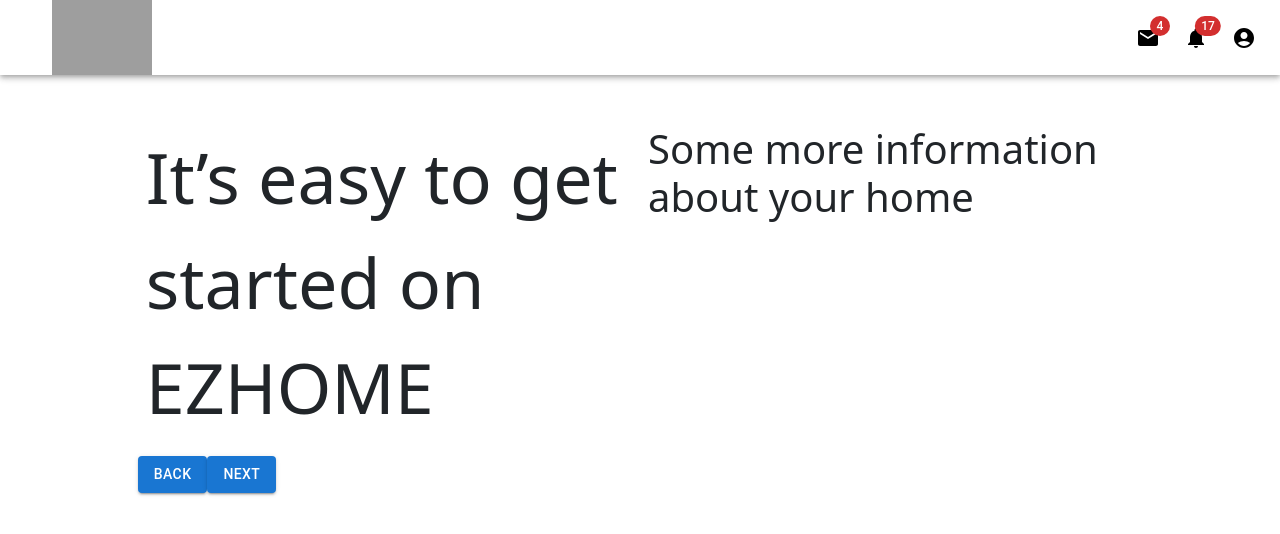
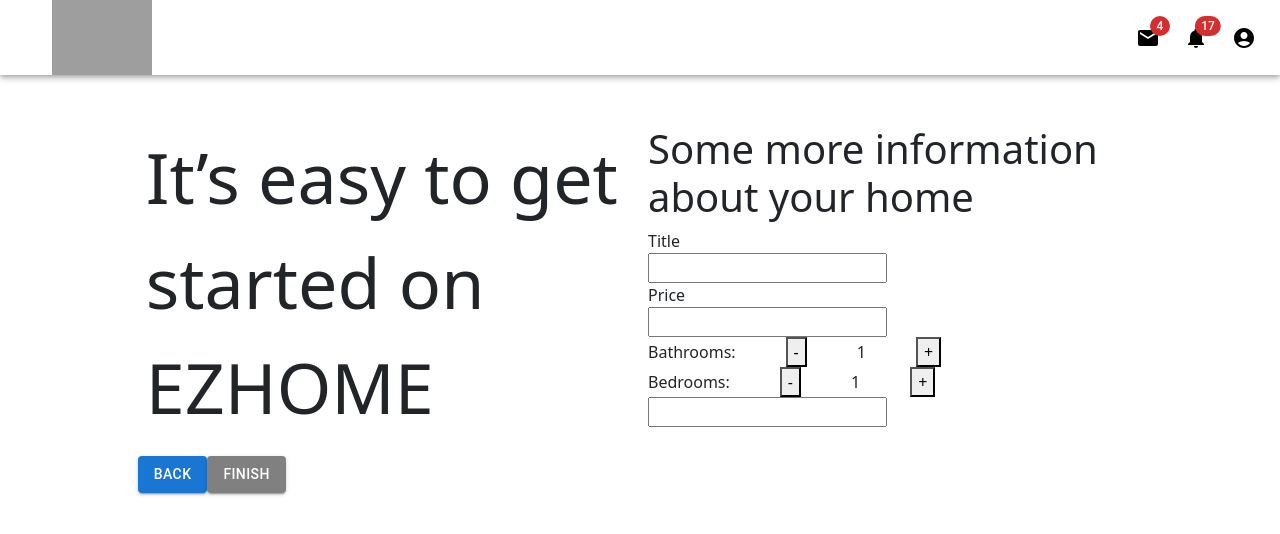
Before and after one commit to hungnkb/MD6_EZHOME_FinalCase, a React (Create React App) app in the folder frontend/: page /create-home2/4 in a window 1280 px wide. Shown: the top 534 px of the page. Built offline with nearby package versions, Linux system fonts and the light colour scheme; grey boxes are pictures that could not be loaded; a web font is replaced by a local one.

Commit message:
create-home

```diff
--- a/frontend/src/pages/home-action/create-home/createHome23.js
+++ b/frontend/src/pages/home-action/create-home/createHome23.js
@@ -7,6 +7,7 @@ import { Button } from '@mui/material';
 import { useNavigate } from 'react-router-dom';
 import { useDispatch, useSelector } from 'react-redux';
 import { useDropzone } from 'react-dropzone';
+import { setFiles } from '../../../redux/features/homeSlice';
 
 const Item = styled(Paper)(({ theme }) => ({
   backgroundColor: theme.palette.mode === 'dark' ? '#1A2027' : '#fff',
@@ -28,10 +29,13 @@ export default function CreateHome23() {
   }, []);
 
   const { getRootProps, getInputProps, isDragActive } = useDropzone({ onDrop });
-
+  console.log(currentState);
   useEffect(() => {
     if (images.length > 0) {
+      dispatch(setFiles(images))
       setCheck(true);
+    } else if (currentState.files?.length > 0) {
+      setImages(currentState.files)
     }
   }, [images]);
   return (
--- a/frontend/src/pages/home-action/create-home/createHome24.js
+++ b/frontend/src/pages/home-action/create-home/createHome24.js
@@ -1,32 +1,78 @@
-import React, { useState, useCallback } from 'react';
-import { styled } from '@mui/material/styles';
+import React, { useState, useEffect } from 'react';
 import Box from '@mui/material/Box';
-import Paper from '@mui/material/Paper';
 import Grid from '@mui/material/Unstable_Grid2';
 import { Button } from '@mui/material';
 import { useNavigate } from 'react-router-dom';
 import { useDispatch, useSelector } from 'react-redux';
-import { useDropzone } from 'react-dropzone';
-
-const Item = styled(Paper)(({ theme }) => ({
-  backgroundColor: theme.palette.mode === 'dark' ? '#1A2027' : '#fff',
-  ...theme.typography.body2,
-  padding: theme.spacing(1),
-  textAlign: 'center',
-  color: theme.palette.text.secondary,
-}));
+import { setBath, setBed, setDesc, setPrice, setTitle } from '../../../redux/features/homeSlice';
+import axios from '../../../api/axios';
 
 export default function CreateHome24() {
-  const [images, setImages] = useState([]);
+  const [descriptions, setDescriptions] = useState(null);
+  const [bathrooms, setBathrooms] = useState(1);
+  const [bedrooms, setBedrooms] = useState(1);
+  const [titles, setTitles] = useState(null);
+  const [prices, setPrices] = useState(1);
   const navigate = useNavigate();
   const dispatch = useDispatch();
   const currentState = useSelector((state) => state.createHome);
 
-  const onDrop = useCallback((acceptedFiles) => {
-    setImages((images) => [...images, ...acceptedFiles]);
-  }, []);
+  useEffect(() => {
+    if (bathrooms && bedrooms && descriptions) {
+      dispatch(setDesc(descriptions));
+      dispatch(setBath(bathrooms));
+      dispatch(setBed(bedrooms));
+    }
+  }, [bathrooms, bedrooms, descriptions])
 
-  const { getRootProps, getInputProps, isDragActive } = useDropzone({ onDrop });
+  const handleBathroomsDescrease = () => {
+    if (bathrooms > 0) {
+      setBathrooms(bathrooms - 1);
+    }
+  }
+
+  const handleBathroomsInscrease = () => {
+    setBathrooms(bathrooms + 1);
+  }
+
+  const handleBedroomsDescrease = () => {
+    if (bedrooms > 0) {
+      setBedrooms(bedrooms - 1);
+    }
+  }
+
+  const handleBedroomsInscrease = () => {
+    setBedrooms(bedrooms + 1);
+  }
+
+  const handleFinish = async () => {
+    const title = currentState.title;
+    const price = currentState.price;
+    const address = currentState.address;
+    const bathrooms = currentState.bathrooms;
+    const bedrooms = currentState.bedrooms;
+    const description = currentState.description;
+    const email = 'hungnkb@gmail.com';
+    const idCategory = currentState.idCategory;
+    const files = currentState.files;
+    console.log(title, price, address, bathrooms, bedrooms, description, email, idCategory, files);
+    // let newHome = await axios({
+    //   method: 'post',
+    //   url: 'http://localhost:3002/api/v1/homes',
+    //   data: { title, price, address, bathrooms, bedrooms, description, email, idCategory, files },
+    //   headers: {'Content-Type': 'application/json'}
+    // })
+    let newHome = await axios({
+      method: 'post',
+      url: 'http://localhost:3002/api/v1/homes/image',
+      data: { files: files },
+      headers: { 'Content-Type': 'multipart/form-data' }
+    })
+    if (newHome) {
+      console.log(newHome);
+    }
+  }
+
   return (
     <>
       <Box sx={{ flexGrow: 1, marginTop: '50px', marginBottom: '50px' }}>
@@ -42,6 +88,29 @@ export default function CreateHome24() {
           </Grid>
           <Grid xs={6}>
             <h1>Some more information about your home</h1>
+            <div>Title</div>
+            <input onChange={(e) => { dispatch(setTitle(e.target.value)); setTitles(e.target.value) }}></input>
+            <div>Price</div>
+            <input type='number' onChange={(e) => {
+              dispatch(setPrice(e.target.value));
+              setPrices(e.target.value);
+              if (e.target.value <= 0) {
+                e.target.value = 1
+              }
+            }}></input>
+            <div>
+              Bathrooms:
+              <button type='button' style={{ marginLeft: '50px', marginRight: '50px' }} onClick={() => handleBathroomsDescrease()}>-</button>
+              {bathrooms}
+              <button type='button' style={{ marginLeft: '50px' }} onClick={() => handleBathroomsInscrease()}>+</button>
+            </div>
+            <div>
+              Bedrooms:
+              <button type='button' style={{ marginLeft: '50px', marginRight: '50px' }} onClick={() => handleBedroomsDescrease()}>-</button>
+              {bedrooms}
+              <button type='button' style={{ marginLeft: '50px' }} onClick={() => handleBedroomsInscrease()}>+</button>
+            </div>
+            <input type='textarea' onChange={(e) => setDescriptions(e.target.value)}></input>
           </Grid>
         </Grid>
         <Grid style={{ marginLeft: '5%', marginRight: '5%' }}>
@@ -51,7 +120,12 @@ export default function CreateHome24() {
           >
             Back
           </Button>
-          <Button variant="contained">Next</Button>
+          {descriptions && titles && prices ? (
+            <Button variant="contained" onClick={handleFinish}>Finish</Button>
+          ) : (
+            <Button type='button' variant="contained" style={{ background: 'gray' }}>Finish</Button>
+          )}
+
         </Grid>
       </Box>
     </>
--- a/frontend/src/redux/store.js
+++ b/frontend/src/redux/store.js
@@ -7,5 +7,6 @@ const store = configureStore({
     auth: authReducer,
     createHome: homeSlice,
   },
+  middleware: (getDefaultMiddleware) => getDefaultMiddleware(),
 });
 export default store;
```
